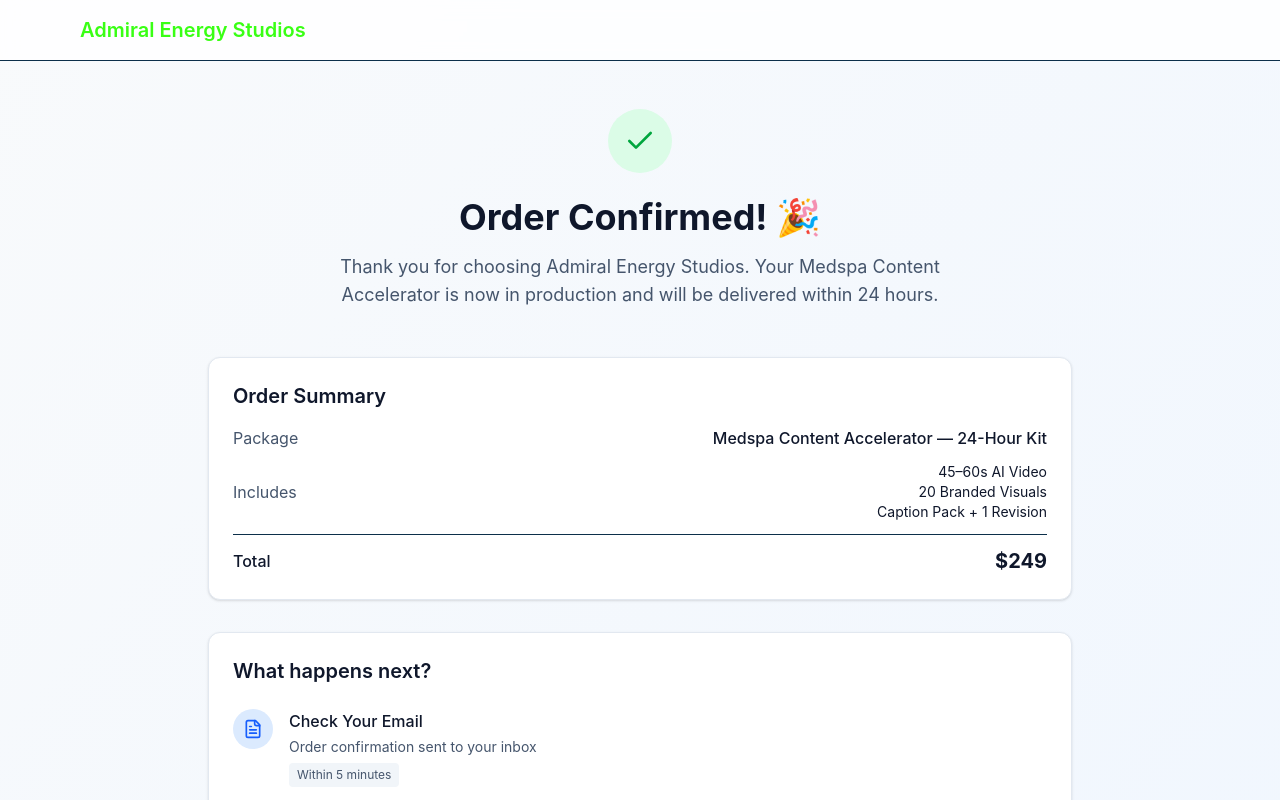
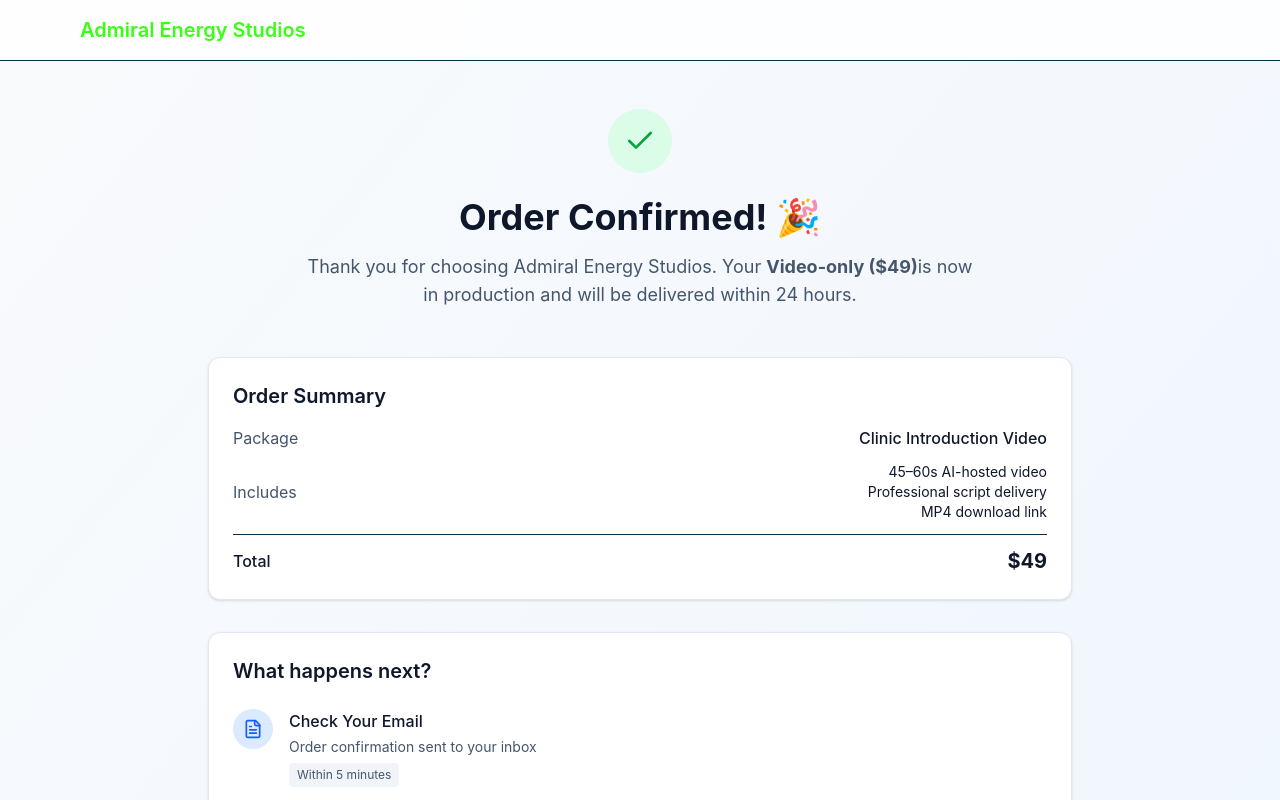
Before and after one commit to AdmiralEnergy/studio-admiralenergy-ai, a Next.js app: page /thank-you in a window 1280 px wide. Shown: the top 800 px of the page. Built offline with nearby package versions, Linux system fonts and the light colour scheme; no server answers.

Commit message:
polish(thank-you): show dynamic package summary with correct pricing

```diff
--- a/src/app/thank-you/page.tsx
+++ b/src/app/thank-you/page.tsx
@@ -33,26 +33,44 @@
 };
 
 export default function ThankYouPage() {
-  const [orderSku, setOrderSku] = useState<string>('');
+  const [orderPackage, setOrderPackage] = useState<string>('');
   const [customerEmail, setCustomerEmail] = useState<string>('');
 
   useEffect(() => {
     // Extract URL params for tracking
     const urlParams = new URLSearchParams(window.location.search);
-    const sku = urlParams.get('sku') || 'medspa_24hr';
+    const pkg = urlParams.get('package') || 'poc_video';  // poc_video or poc_plus
     const email = urlParams.get('email') || '';
 
-    setOrderSku(sku);
+    setOrderPackage(pkg);
     setCustomerEmail(email);
 
     // Track successful conversion
     track('order_confirmed', {
-      package: sku,
+      package: pkg,
       email: email,
-      value: 249, // Base price
+      value: pkg === 'poc_plus' ? 148 : 49,
       currency: 'USD'
     });
   }, []);
+
+  // Package details for display
+  const packageDetails = {
+    poc_video: {
+      title: "Clinic Introduction Video",
+      price: 49,
+      description: "Video-only ($49)",
+      includes: ["45–60s AI-hosted video", "Professional script delivery", "MP4 download link"]
+    },
+    poc_plus: {
+      title: "Video + Branded Visuals",
+      price: 148,
+      description: "Video + 20 Visuals ($148)",
+      includes: ["45–60s AI-hosted video", "20 branded social media graphics", "Ready-to-post formats"]
+    }
+  };
+
+  const currentPackage = packageDetails[orderPackage as keyof typeof packageDetails] || packageDetails.poc_video;
 
   const nextSteps = [
     {
@@ -101,7 +119,7 @@
           </h1>
 
           <p className="text-lg text-slate-600 max-w-2xl mx-auto">
-            Thank you for choosing Admiral Energy Studios. Your Medspa Content Accelerator
+            Thank you for choosing Admiral Energy Studios. Your <strong>{currentPackage.description}</strong>
             is now in production and will be delivered within 24 hours.
           </p>
         </div>
@@ -113,21 +131,21 @@
           <div className="space-y-3">
             <div className="flex justify-between items-center">
               <span className="text-slate-600">Package</span>
-              <span className="font-medium text-slate-900">Medspa Content Accelerator — 24-Hour Kit</span>
+              <span className="font-medium text-slate-900">{currentPackage.title}</span>
             </div>
 
             <div className="flex justify-between items-center">
               <span className="text-slate-600">Includes</span>
               <div className="text-right">
-                <div className="text-sm text-slate-900">45–60s AI Video</div>
-                <div className="text-sm text-slate-900">20 Branded Visuals</div>
-                <div className="text-sm text-slate-900">Caption Pack + 1 Revision</div>
+                {currentPackage.includes.map((item, idx) => (
+                  <div key={idx} className="text-sm text-slate-900">{item}</div>
+                ))}
               </div>
             </div>
 
             <div className="border-t pt-3 flex justify-between items-center">
               <span className="font-medium text-slate-900">Total</span>
-              <span className="text-xl font-bold text-slate-900">$249</span>
+              <span className="text-xl font-bold text-slate-900">${currentPackage.price}</span>
             </div>
           </div>
         </div>
```
